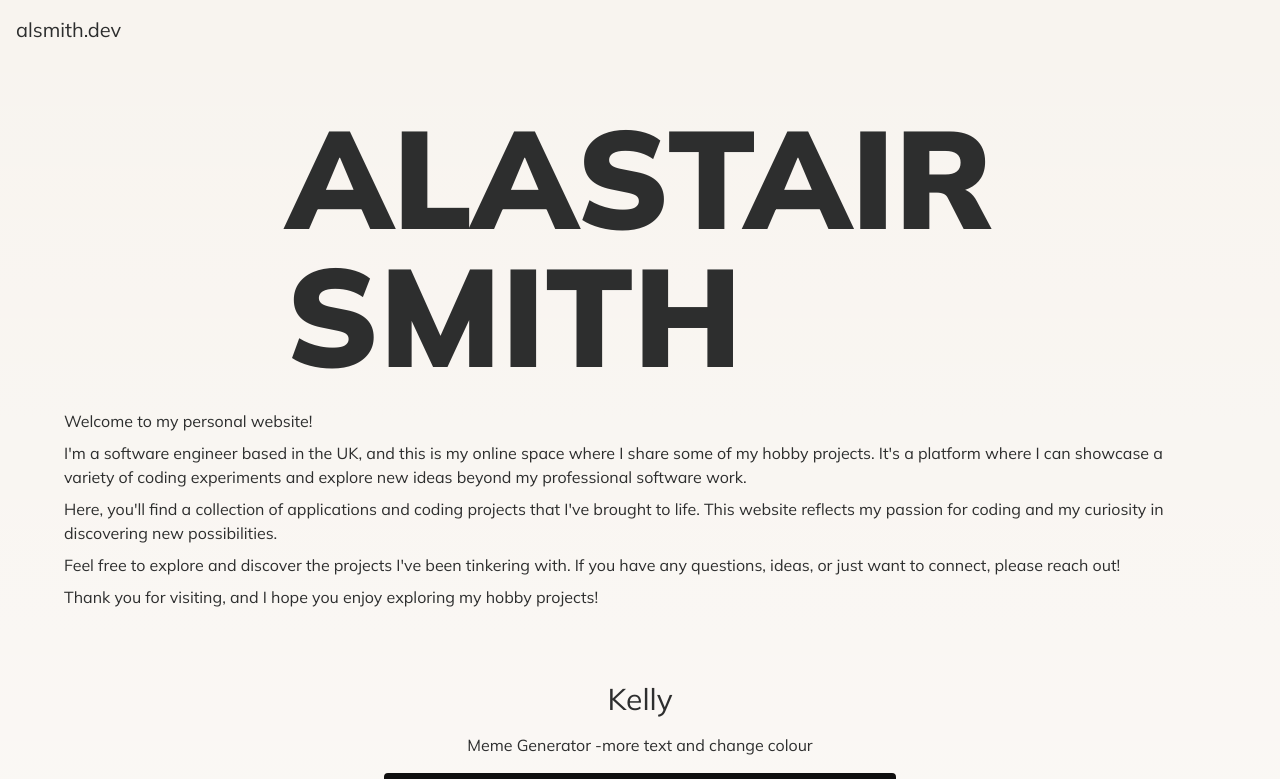
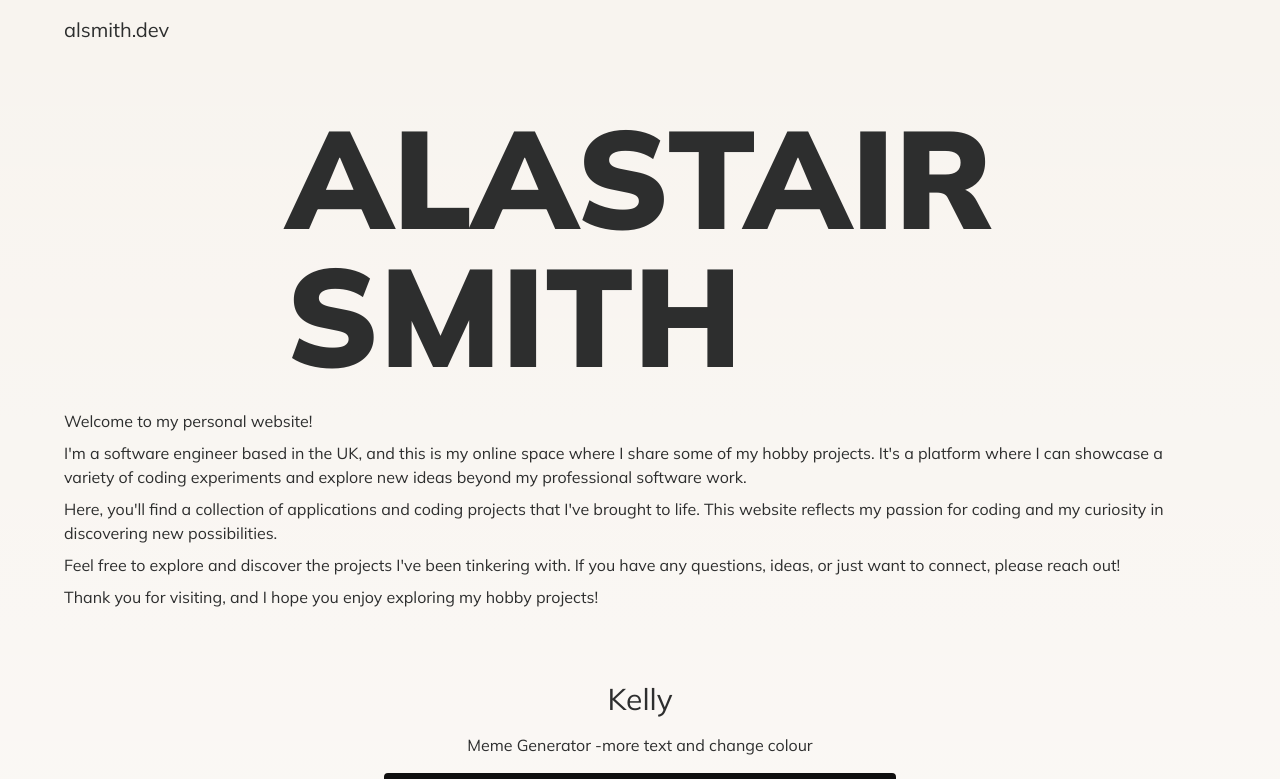
Before and after one commit to alastair-smith/website, a Next.js app in the folder frontend/: page / in a window 1280 px wide. Shown: the top 779 px of the page. Built offline with nearby package versions, Linux system fonts and the light colour scheme.

Commit message:
header width

```diff
--- a/frontend/src/app/layout.tsx
+++ b/frontend/src/app/layout.tsx
@@ -94,13 +94,15 @@ export default function RootLayout({
         <div
           className={`${mulish.className} grid grid-rows-[auto,1fr,auto] min-h-screen`}
         >
-          <header className="py-4 row-start-1 row-end-2">
-            <Link
-              className="focus:outline-none focus:ring-4 ring-violet-500 rounded px-small mx-small py-tiny my-tiny text-xl"
-              href="/"
-            >
-              alsmith.dev
-            </Link>
+          <header className="py-4 row-start-1 row-end-2 flex justify-center">
+            <div className="w-[calc(100%-2rem)] max-w-reading">
+              <Link
+                className="focus:outline-none focus:ring-4 ring-violet-500 rounded py-tiny my-tiny text-xl"
+                href="/"
+              >
+                alsmith.dev
+              </Link>
+            </div>
           </header>
 
           <main
--- a/frontend/src/app/page.tsx
+++ b/frontend/src/app/page.tsx
@@ -7,7 +7,7 @@ export default function Home() {
   return (
     <div className="w-full flex flex-col">
       <div className="flex flex-col px-medium py-huge items-center">
-        <h1 className="font-black text-[calc(2.25rem+8vw)] leading-none uppercase self-center mb-large">
+        <h1 className="font-black text-[min(calc(2.25rem+8vw),196px)] leading-none uppercase self-center mb-large">
           Alastair
           <br />
           Smith
```
